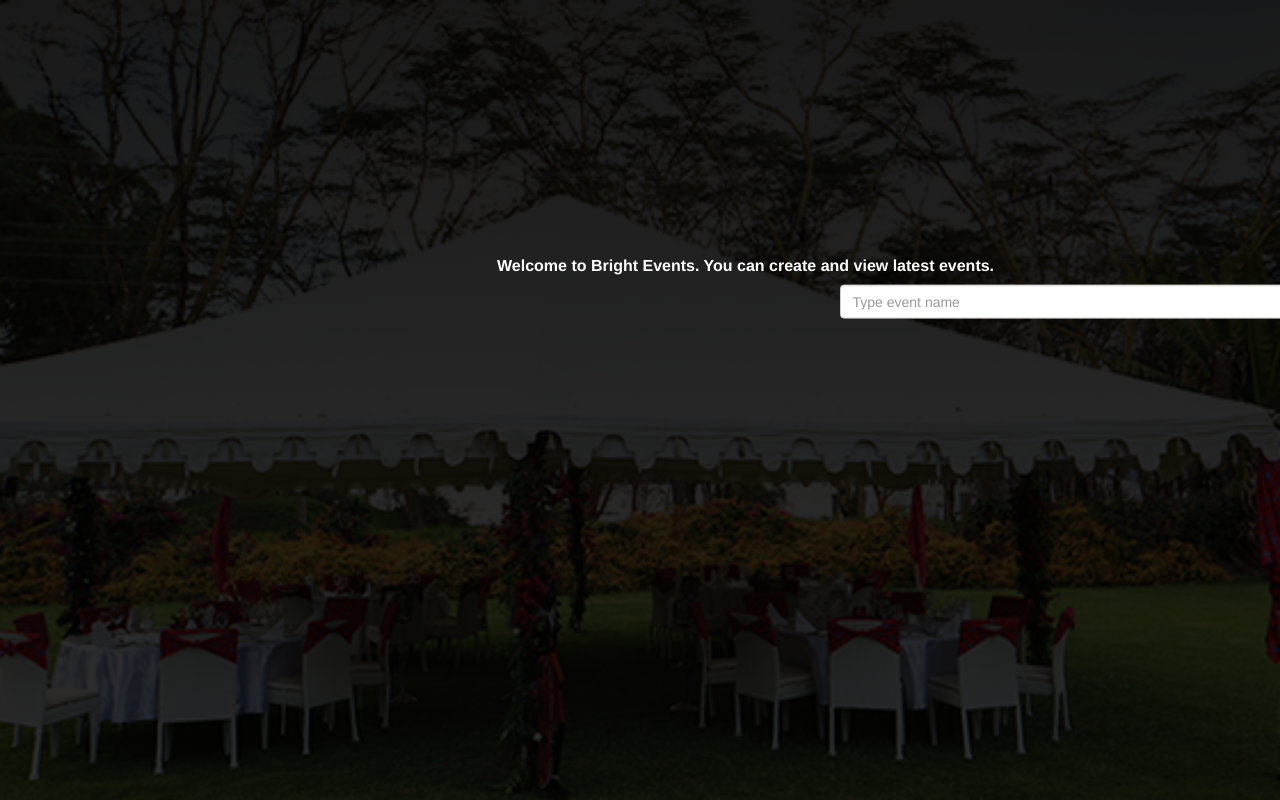
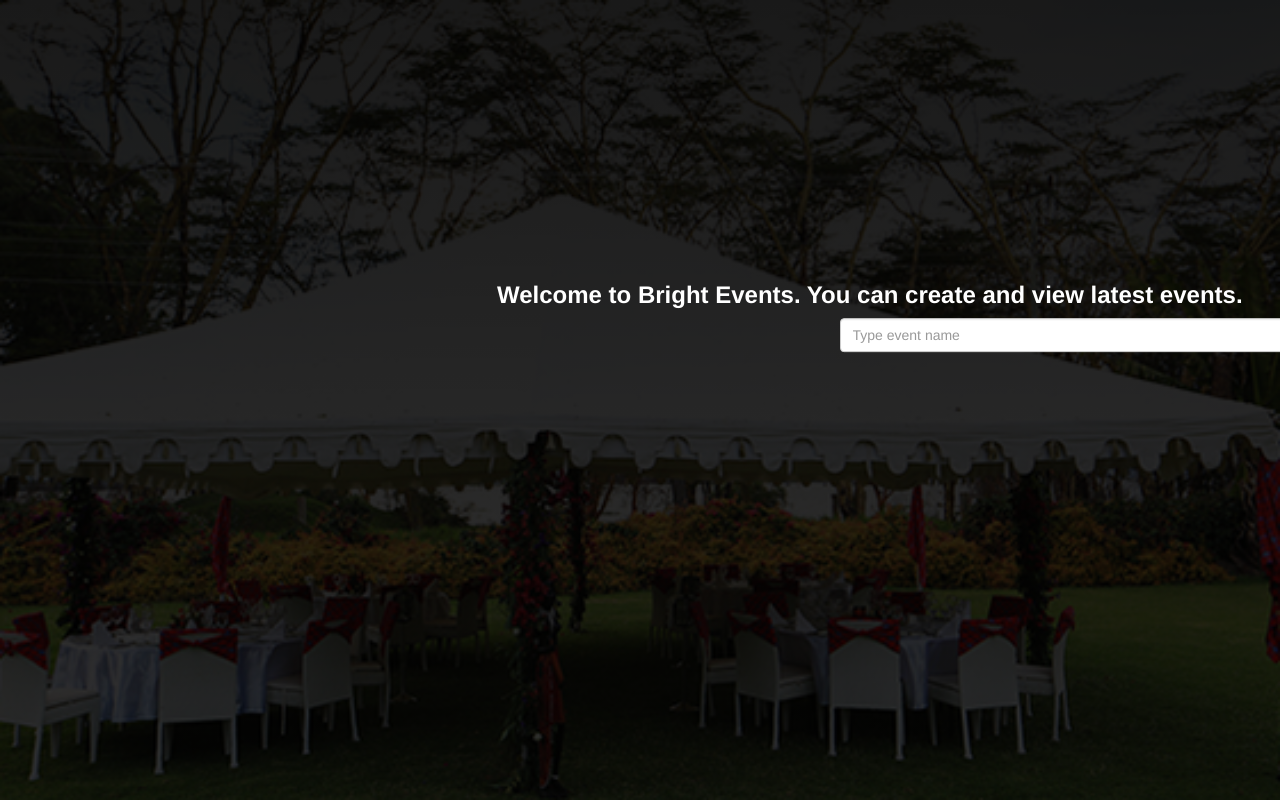
Before and after one commit to Rodgers-M/Bright_events, a Python web app: template designs/ui/templates/index.html in a window 1280 px wide; the page is wider, and only the part inside the window is pictured. Run offline with Jinja, Linux system fonts and the light colour scheme; the template is opened without the code that fills it, so the values that code supplies are empty; some libraries are stand-ins or nearby versions.

Commit message:
(style): remove h3 from the general styles

```diff
--- a/designs/ui/static/styles.css
+++ b/designs/ui/static/styles.css
@@ -6,7 +6,6 @@
 h1,h2,h3,h4,h5,h6{font-weight : bold;}
 h1{font-size : 24px;}
 h2{font-size : 20px;}
-h3{font-size : 16px;}
 p{font-size : 14px;}
 
 /* ------------------------------------------------------
```
